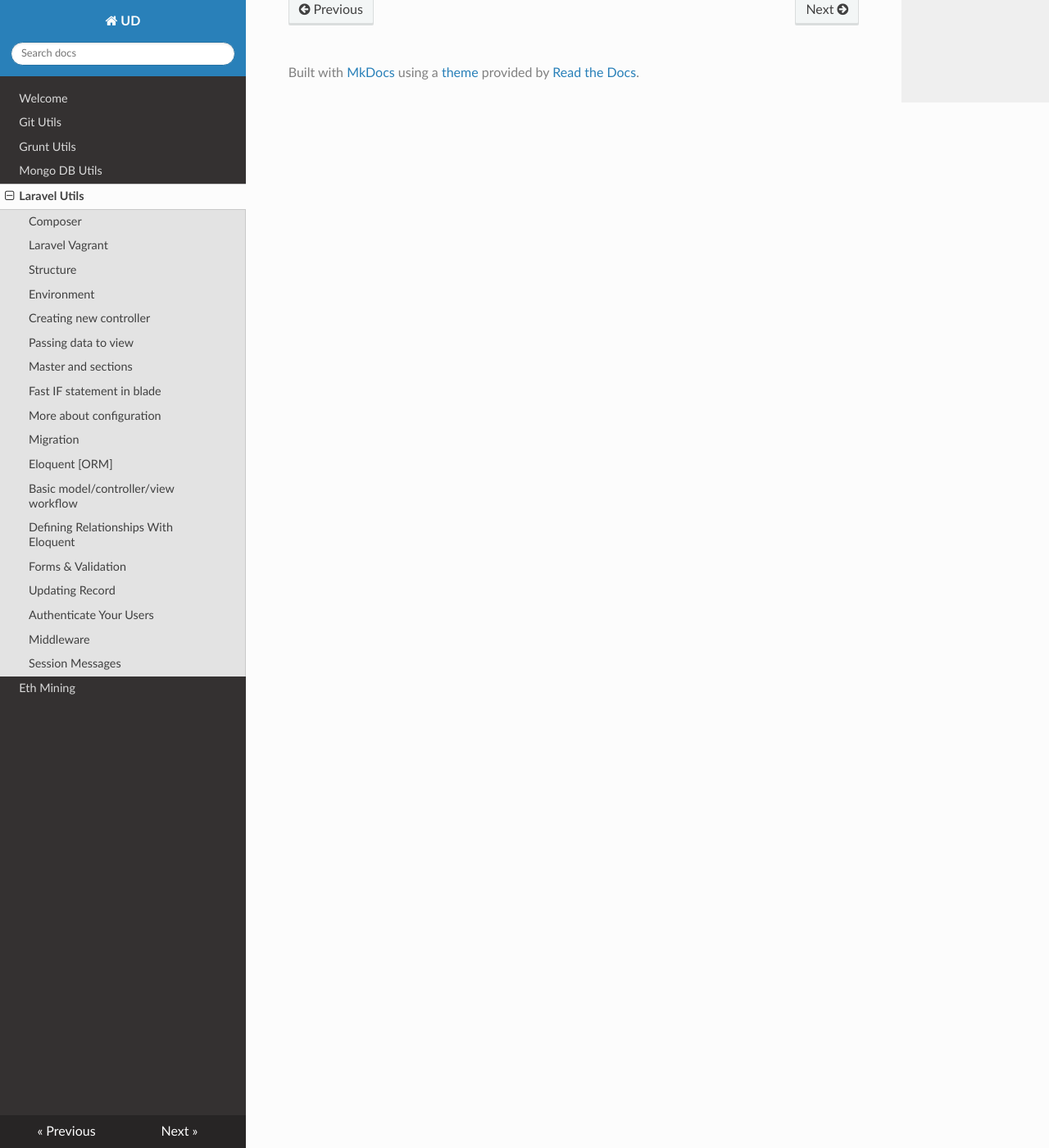
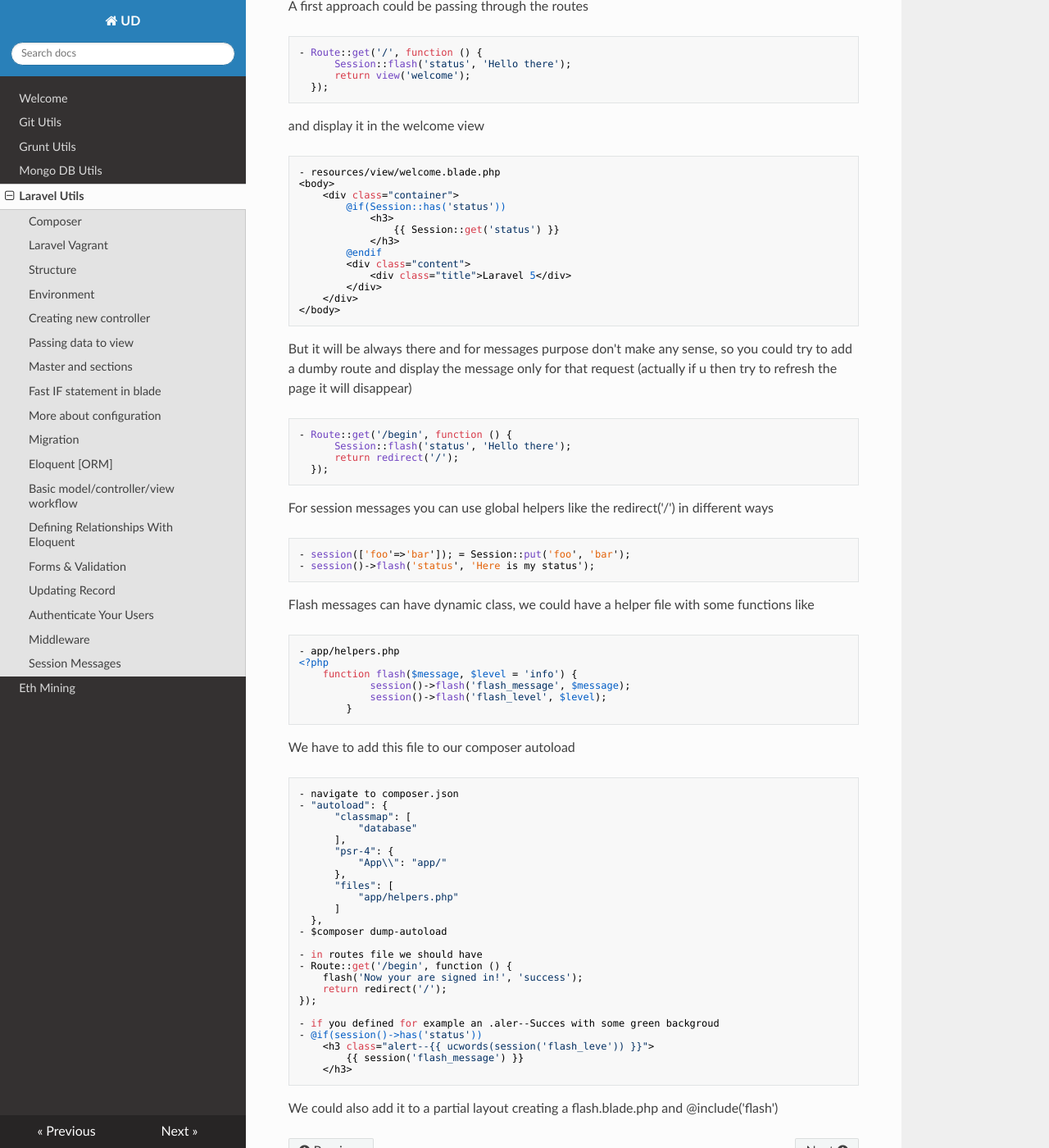
Before and after one commit to ColmeSH/utils, an MkDocs documentation site: the page built from docs/laravel.md, in a window 1280 px wide and 1400 px high, scrolled down 12446 px. Shown: the whole window at 82% size. Built offline with MkDocs 1.6.1, drawn with Linux system fonts in a browser that asks for light colours; nearby versions of some CDN libraries; old or Windows-style settings are respelled for this version of MkDocs.

Commit message:
Laravel session messages lesson added

```diff
--- a/docs/laravel.md
+++ b/docs/laravel.md
@@ -603,3 +603,79 @@ Go to
     ];
 
 ## Session Messages
+
+A first approach could be passing through the routes
+
+    - Route::get('/', function () {
+          Session::flash('status', 'Hello there');
+          return view('welcome');
+      });
+
+and display it in the welcome view
+
+    - resources/view/welcome.blade.php
+    <body>
+        <div class="container">
+            @if(Session::has('status'))
+                <h3>
+                    {{ Session::get('status') }}
+                </h3>
+            @endif
+            <div class="content">
+                <div class="title">Laravel 5</div>
+            </div>
+        </div>
+    </body>
+
+But it will be always there and for messages purpose don't make any sense, so
+you could try to add a dumby route and display the message only for that request
+(actually if u then try to refresh the page it will disappear)
+
+    - Route::get('/begin', function () {
+          Session::flash('status', 'Hello there');
+          return redirect('/');
+      });
+
+For session messages you can use global helpers like the redirect('/') in different ways
+
+    - session(['foo'=>'bar']); = Session::put('foo', 'bar');
+    - session()->flash('status', 'Here is my status');
+
+Flash messages can have dynamic class, we could have a helper file with some functions like
+
+    - app/helpers.php
+    <?php
+        function flash($message, $level = 'info') {
+                session()->flash('flash_message', $message);
+                session()->flash('flash_level', $level);
+            }
+
+We have to add this file to our composer autoload
+
+    - navigate to composer.json
+    - "autoload": {
+          "classmap": [
+              "database"
+          ],
+          "psr-4": {
+              "App\\": "app/"
+          },
+          "files": [
+              "app/helpers.php"
+          ]
+      },
+    - $composer dump-autoload
+
+    - in routes file we should have
+    - Route::get('/begin', function () {
+        flash('Now your are signed in!', 'success');
+        return redirect('/');
+    });
+
+    - if you defined for example an .aler--Succes with some green backgroud
+    - @if(session()->has('status'))
+        <h3 class="alert--{{ ucwords(session('flash_leve')) }}">
+            {{ session('flash_message') }}
+        </h3>
+
+We could also add it to a partial layout creating a flash.blade.php and @include('flash')
```
Also changed, not shown: docs/git.md (+4 -0 lines).
